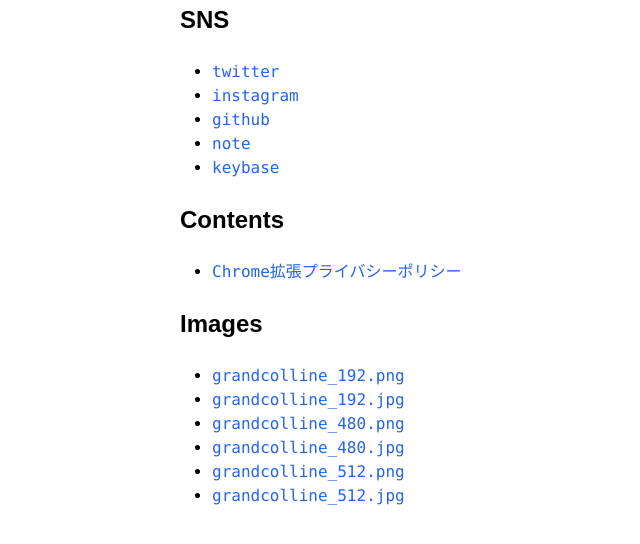
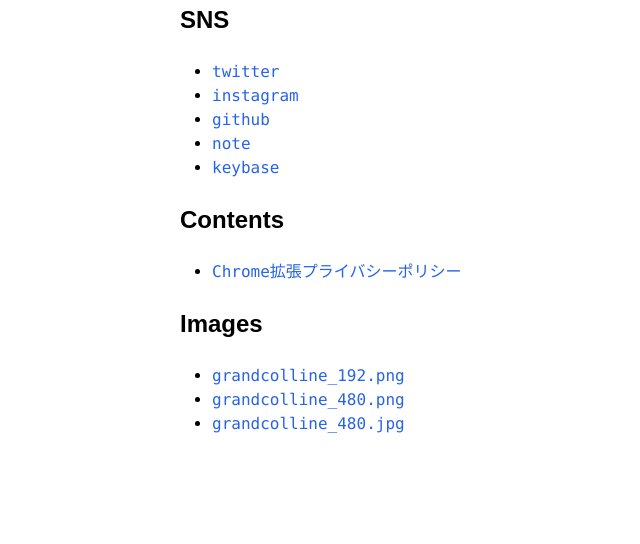
Before and after one commit to grandcolline/grandcolline.com, a Gatsby site: page /list in a window 1280 px wide. Shown: the part 104-648 px from the top of the page, without its empty margins (110-750 px from the left). Built offline with nearby package versions, Linux system fonts and the light colour scheme; Gatsby itself is replaced by a stand-in of ours.

Commit message:
update page

```diff
--- a/src/pages/list.mdx
+++ b/src/pages/list.mdx
@@ -19,10 +19,7 @@ import Layout from "../components/layout"
 ## Images
 
 - [grandcolline_192.png](/img/icons/grandcolline_192.png)
-- [grandcolline_192.jpg](/img/icons/grandcolline_192.jpg)
 - [grandcolline_480.png](/img/icons/grandcolline_480.png)
 - [grandcolline_480.jpg](/img/icons/grandcolline_480.jpg)
-- [grandcolline_512.png](/img/icons/grandcolline_512.png)
-- [grandcolline_512.jpg](/img/icons/grandcolline_512.jpg)
 
 </Layout>
```
